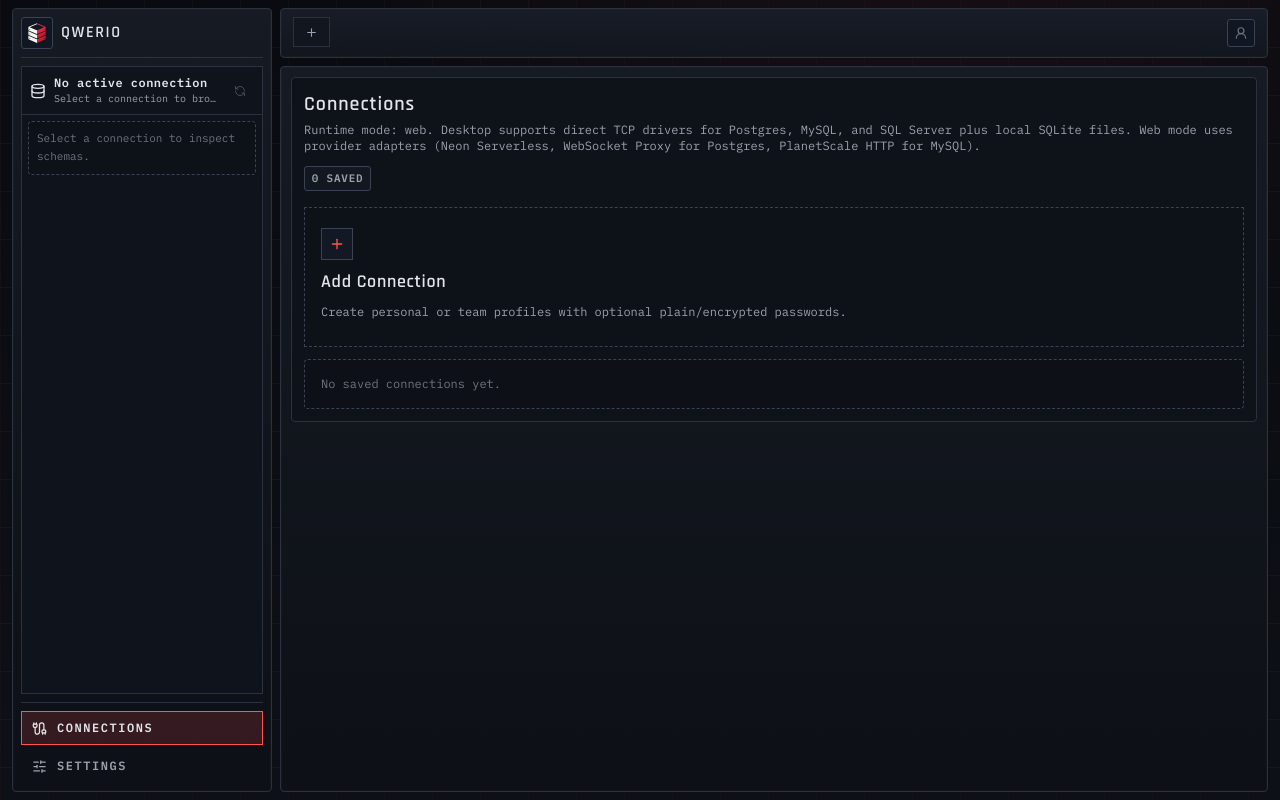
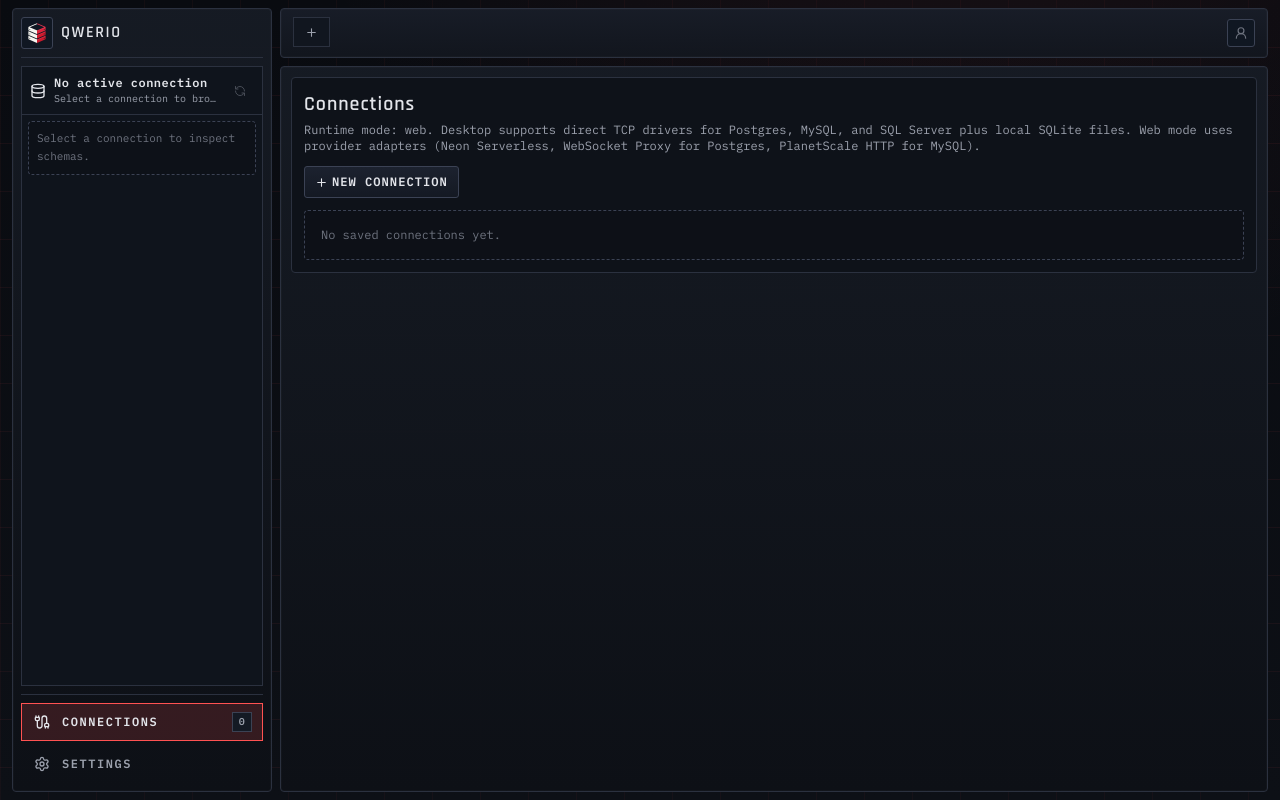
Before and after one commit to qwerio-app/qwerio, a Vue app: page /connections in a window 1280 px wide. Built offline with nearby package versions, Linux system fonts and the light colour scheme; what @tanstack/vue-query, ag-grid-community would draw is missing.

Commit message:
Minor UI adjustments

```diff
--- a/src/components/layout/AppSidebar.vue
+++ b/src/components/layout/AppSidebar.vue
@@ -9,7 +9,7 @@ import {
   ChevronRight,
   Database,
   RefreshCcw,
-  SlidersHorizontal,
+  Settings,
   Table2,
 } from "lucide-vue-next";
 import { useAppSettingsStore } from "../../stores/app-settings";
@@ -27,7 +27,7 @@ const workbenchStore = useWorkbenchStore();
 
 const footerLinks = [
   { to: "/connections", label: "Connections", icon: Cable },
-  { to: "/settings", label: "Settings", icon: SlidersHorizontal },
+  { to: "/settings", label: "Settings", icon: Settings },
 ];
 const expandedSchemas = ref<Record<string, boolean>>({});
 const expandedSchemaGroups = ref<
@@ -43,6 +43,7 @@ const INTERNAL_SCHEMA_NAMES = new Set([
 ]);
 
 const activeConnection = computed(() => connectionsStore.activeProfile);
+const savedConnectionsCount = computed(() => connectionsStore.profiles.length);
 const activeConnectionName = computed(
   () => activeConnection.value?.name ?? "No active connection",
 );
@@ -561,9 +562,15 @@ watch(
           ]"
           @click="handleLinkNavigation(link.to)"
         >
-          <component :is="link.icon" :size="15" class="shrink-0" />
+          <component :is="link.icon" :size="20" class="shrink-0 py-0.5" />
           <span v-if="!uiStore.sidebarCollapsed" class="truncate">
             {{ link.label }}
+          </span>
+          <span
+            v-if="!uiStore.sidebarCollapsed && link.to === '/connections'"
+            class="ml-auto inline-flex min-w-5 items-center justify-center border border-[var(--chrome-border-strong)] bg-[#141a24] px-1 py-0.5 text-[10px] font-semibold tracking-[0.05em] text-[var(--chrome-ink-dim)]"
+          >
+            {{ savedConnectionsCount }}
           </span>
         </button>
       </div>
--- a/src/views/ConnectionsView.vue
+++ b/src/views/ConnectionsView.vue
@@ -718,7 +718,15 @@ function removeConnection(id: string): void {
           </p>
         </div>
 
-        <span class="chrome-pill">{{ store.profiles.length }} Saved</span>
+        <button
+          type="button"
+          class="chrome-btn inline-flex items-center gap-1 !px-2.5 !py-1.5 text-[11px]"
+          :disabled="isSubmitting || isTesting"
+          @click="openNewConnectionModal"
+        >
+          <Plus :size="13" />
+          New connection
+        </button>
       </div>
 
       <p
@@ -728,33 +736,10 @@ function removeConnection(id: string): void {
         {{ feedback }}
       </p>
 
-      <div class="mt-4">
-        <button
-          type="button"
-          class="group flex min-h-[140px] w-full flex-col justify-start gap-2 border border-dashed border-[var(--chrome-border-strong)] bg-[rgba(14,18,25,0.7)] px-4 py-5 text-left transition hover:border-[var(--chrome-red)] hover:bg-[rgba(255,82,82,0.08)]"
-          :disabled="isSubmitting || isTesting"
-          @click="openNewConnectionModal"
-        >
-          <div
-            class="inline-flex h-8 w-8 items-center justify-center border border-[var(--chrome-border-strong)] bg-[#121824] text-[var(--chrome-red)] transition group-hover:border-[var(--chrome-red)]"
-          >
-            <Plus :size="16" />
-          </div>
-          <p
-            class="font-display text-lg font-semibold tracking-[0.04em] text-[var(--chrome-ink)]"
-          >
-            Add Connection
-          </p>
-          <p class="text-xs text-[var(--chrome-ink-dim)]">
-            Create personal or team profiles with optional plain/encrypted passwords.
-          </p>
-        </button>
-      </div>
-
       <section
         v-for="section in sections"
         :key="section.id"
-        class="mt-5"
+        class="mt-4"
       >
         <h3
           class="text-xs font-semibold uppercase tracking-[0.12em] text-[var(--chrome-ink-dim)]"
```
